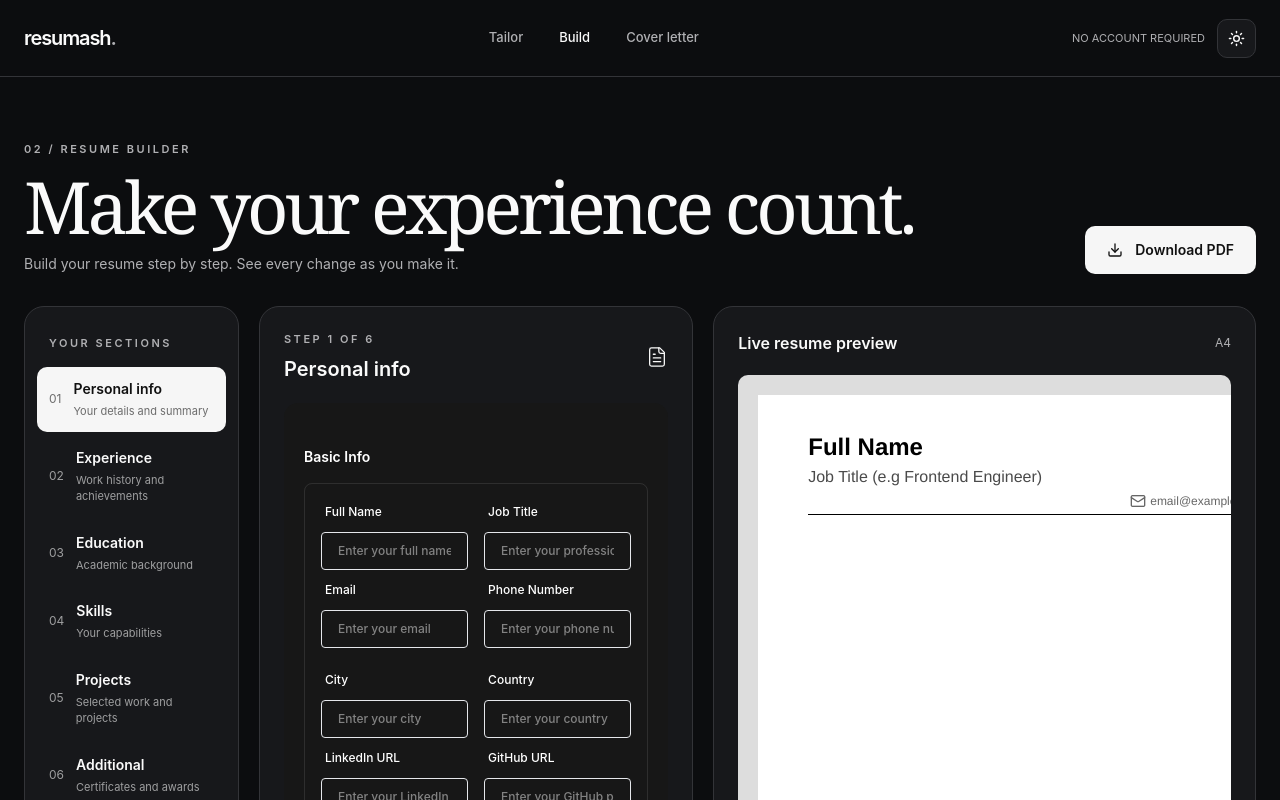
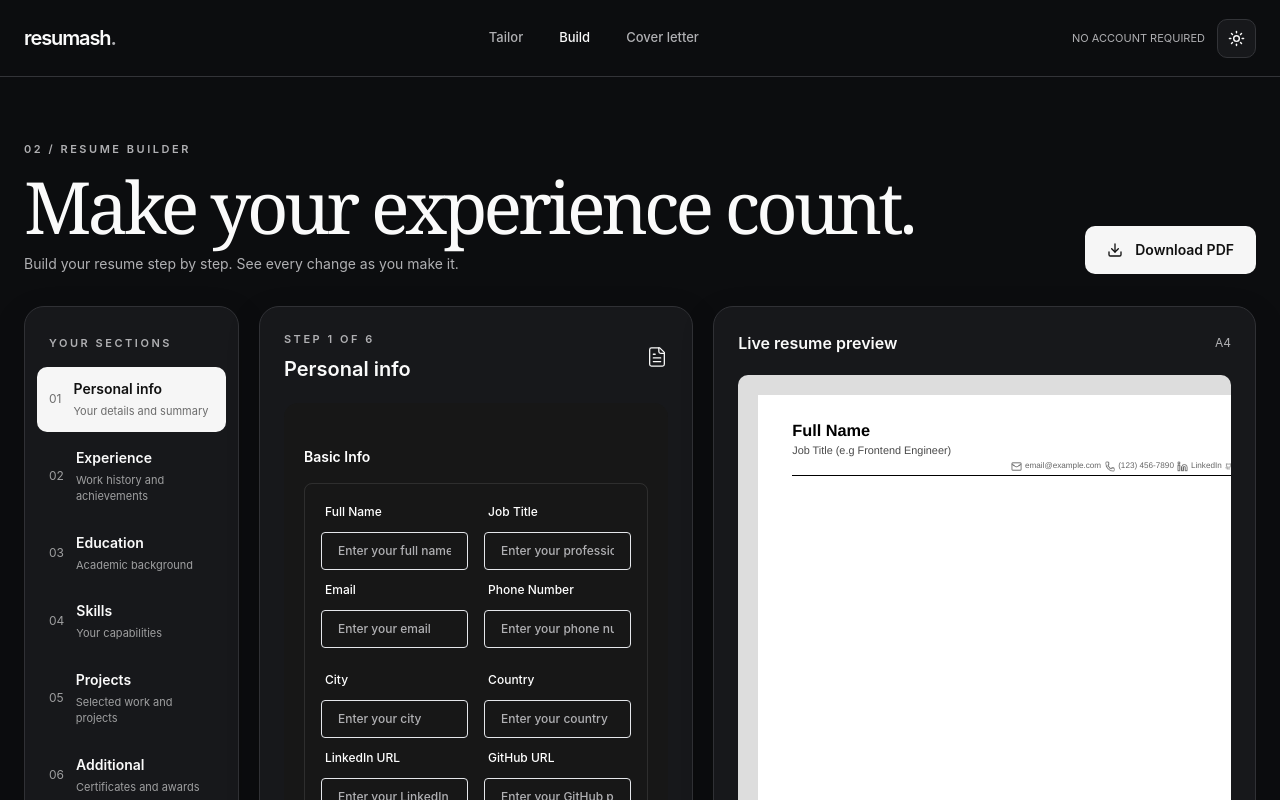
Before and after one commit to Rooqx/resumash, a React (Vite) app in the folder client/: page /build-resume in a window 1280 px wide. Shown: the top 800 px of the page. Built offline with nearby package versions, Linux system fonts and the light colour scheme; a web font is replaced by a local one.

Commit message:
fix(design): strengthen dark workspaces and introduce print-only letter styling

```diff
--- a/client/src/resumash.css
+++ b/client/src/resumash.css
@@ -64,3 +64,55 @@
  .rs-feature-card { min-height: 164px; padding: 22px; }
 }
 @media(prefers-reduced-motion:reduce) { .rs-app,.rs-button,.rs-feature-card { transition: none; } }
+
+/* Workspace treatment mirrors the dark, elevated monochrome reference. */
+.rs-workspace { --rs-workspace-panel-padding: 24px; }
+.dark .rs-workspace .rs-card {
+  background: #17181b;
+  border-color: #303135;
+  box-shadow: 0 12px 34px rgba(0,0,0,.16);
+}
+.rs-workspace textarea,
+.rs-workspace input { color: var(--rs-ink); }
+.rs-workspace input::placeholder,
+.rs-workspace textarea::placeholder { color: var(--rs-muted); }
+.rs-workspace textarea:focus-visible,
+.rs-workspace input:focus-visible,
+.rs-workspace button:focus-visible,
+.rs-site-header a:focus-visible { outline: 2px solid var(--rs-ink); outline-offset: 3px; }
+.rs-resume-zoom {
+  zoom: .68;
+}
+@media(max-width: 1250px){ .rs-resume-zoom{zoom:.57} }
+@media(max-width: 600px){ .rs-resume-zoom{zoom:.42} }
+@media print {
+  @page { size: A4; margin: 16mm; }
+  body, .rs-app { margin: 0 !important; background: white !important; color: black !important; }
+  .rs-site-header, .rs-footer, .rs-cover-controls, .rs-cover-toolbar,
+  .rs-workspace .rs-container > div:first-child { display: none !important; }
+  .rs-cover-preview, .rs-cover-preview.rs-card {
+    display: block !important;
+    border: 0 !important;
+    box-shadow: none !important;
+    padding: 0 !important;
+    background: white !important;
+  }
+  .rs-cover-preview .rs-letter-page {
+    min-height: auto !important;
+    max-width: 100% !important;
+    box-shadow: none !important;
+    padding: 0 !important;
+  }
+  .rs-cover-preview textarea {
+    width: 100% !important;
+    min-height: 220mm !important;
+    resize: none !important;
+    white-space: pre-wrap !important;
+    color: #111 !important;
+    font-family: Georgia, serif !important;
+    font-size: 12pt !important;
+    line-height: 1.65 !important;
+  }
+  .rs-cover-preview .rs-letter-page { break-inside: avoid; }
+  .rs-workspace .rs-container { width: 100% !important; padding: 0 !important; }
+}
```
